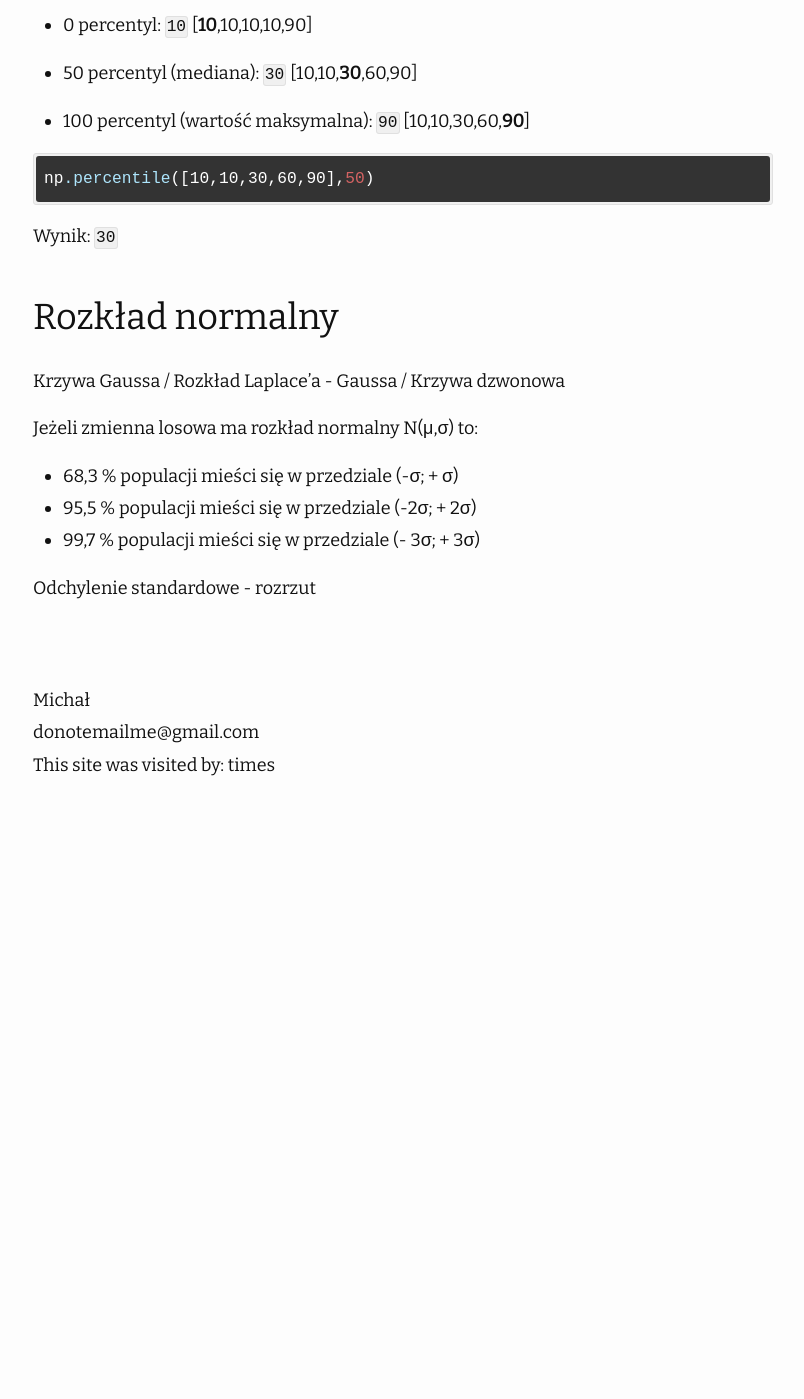
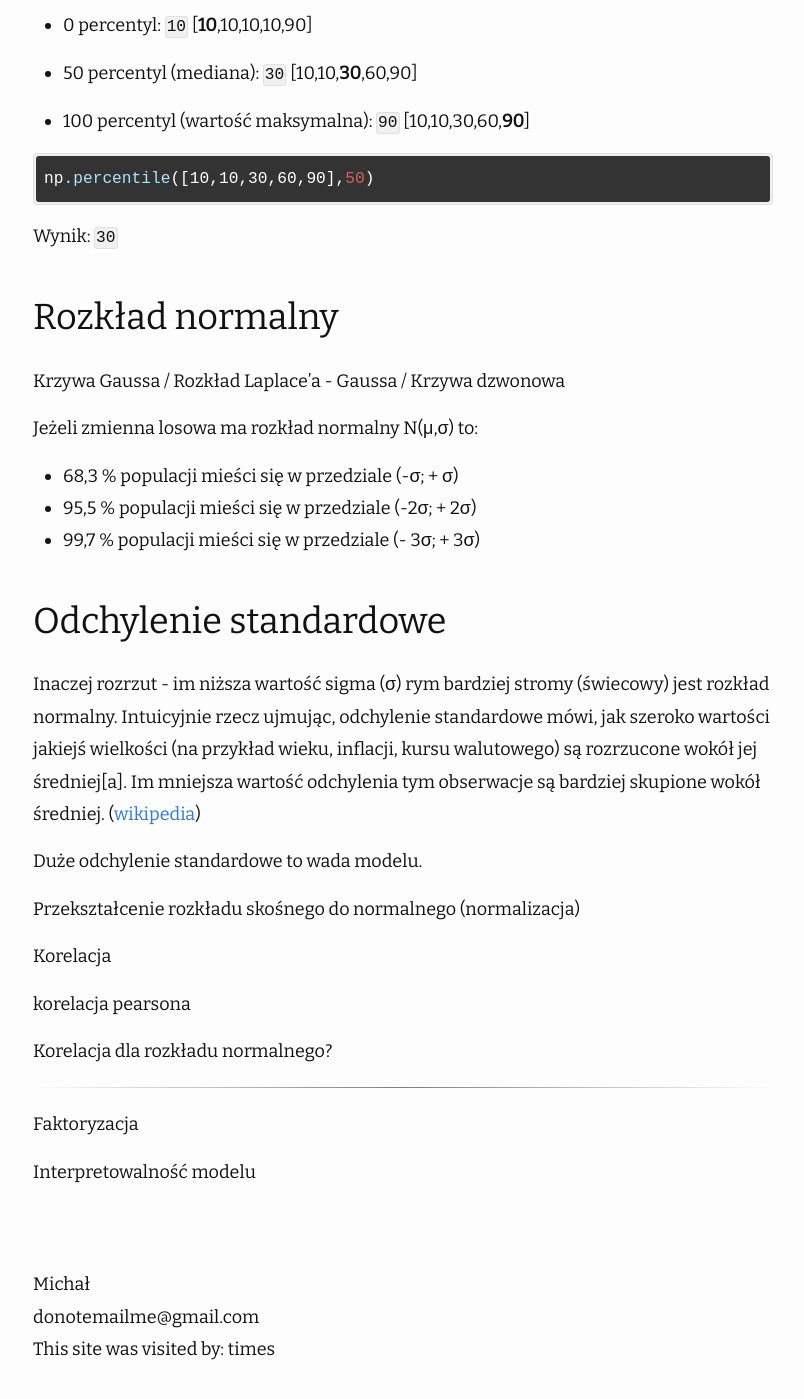
Before and after one commit to mgurg/mgurg.github.io, a Jekyll site: the page built from _posts/2020-02-15-statystyka-podstawy.md, in a window 1280 px wide and 1400 px high, scrolled down 1084 px. Shown: the whole window, without its empty margins (237-1041 px from the left). Built offline with Jekyll 4.4.1, drawn with Linux system fonts in a browser that asks for light colours; nearby versions of some CDN libraries; comment, search, counter and statistics services are not loaded; before the commit the page ends 1900 px from its top, so only the background shows below that.

Commit message:
Update 2020-02-15-statystyka-podstawy.md

```diff
--- a/_posts/2020-02-15-statystyka-podstawy.md
+++ b/_posts/2020-02-15-statystyka-podstawy.md
@@ -58,4 +58,28 @@ Jeżeli zmienna losowa ma rozkład normalny N(μ,σ) to:
 
 
 
-Odchylenie standardowe  - rozrzut
+## Odchylenie standardowe
+
+ Inaczej rozrzut - im niższa wartość sigma (σ) rym bardziej stromy (świecowy) jest rozkład normalny. Intuicyjnie rzecz ujmując, odchylenie standardowe mówi, jak szeroko wartości jakiejś wielkości (na przykład wieku, inflacji, kursu walutowego) są rozrzucone wokół jej średniej[a]. Im mniejsza wartość odchylenia tym obserwacje są bardziej skupione wokół średniej. ([wikipedia](https://pl.wikipedia.org/wiki/Odchylenie_standardowe))
+
+Duże odchylenie standardowe to wada modelu.
+
+
+
+Przekształcenie rozkładu skośnego do normalnego (normalizacja)
+
+Korelacja
+
+korelacja pearsona
+
+Korelacja dla rozkładu normalnego?
+
+
+
+
+
+---
+
+Faktoryzacja
+
+Interpretowalność modelu
```
